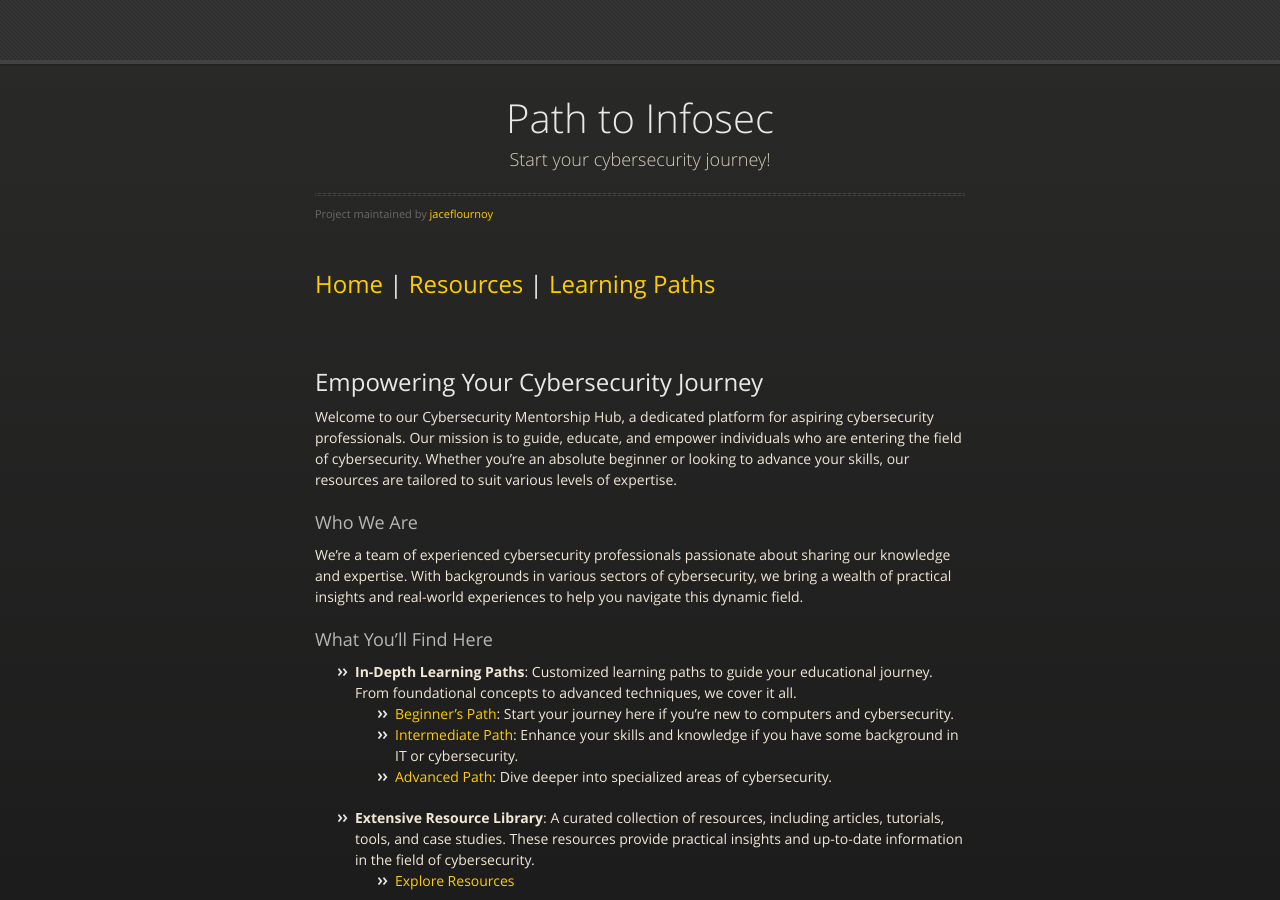
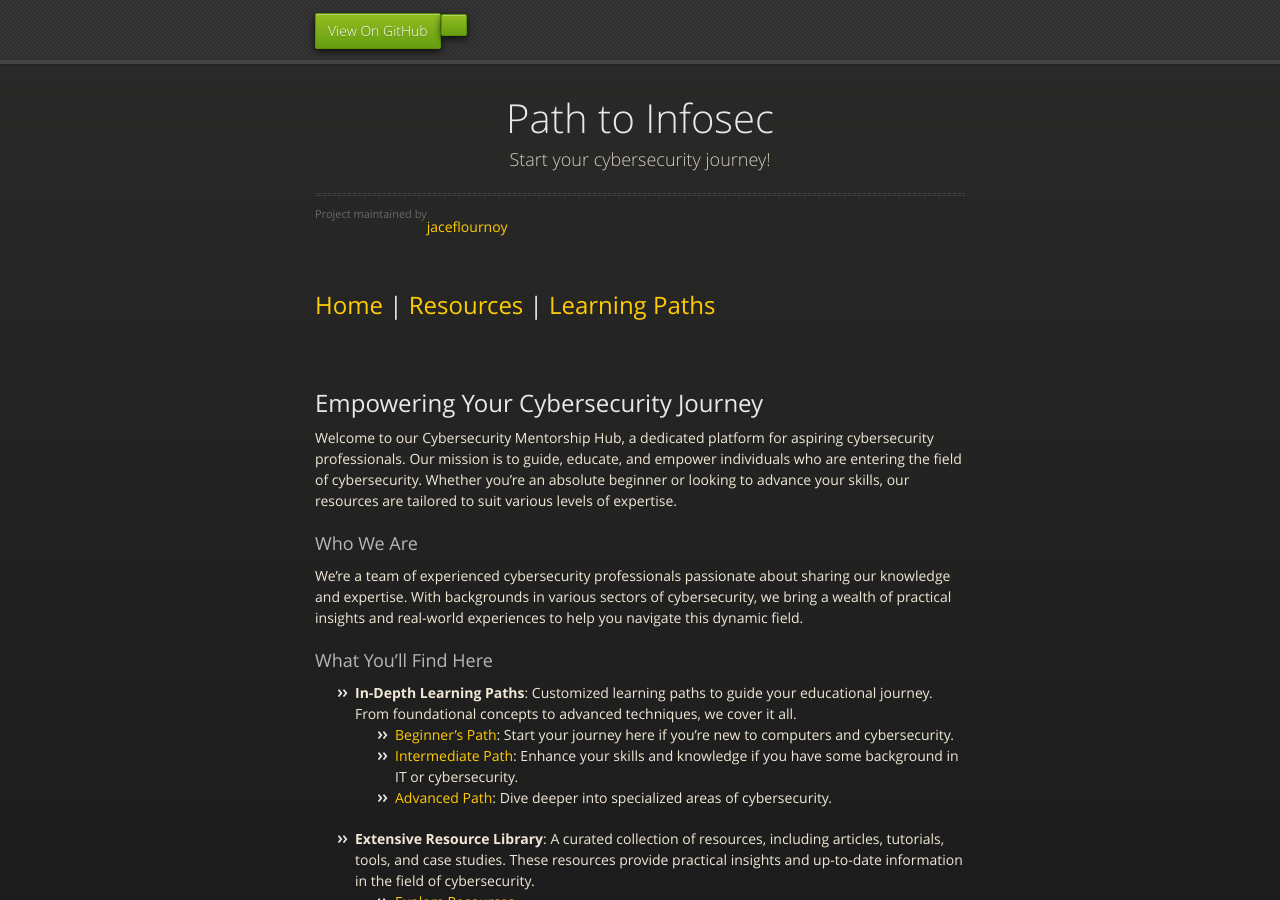
Before and after one commit to jaceflournoy/jaceflournoy.github.io, a Jekyll site: the page built from index.md, in a window 1280 px wide and 900 px high. Built offline with Jekyll 4.4.1, drawn with Linux system fonts in a browser that asks for light colours; our own code applies the rules of GitHub Pages for plain Markdown files.

Commit message:
test nav bar

```diff
--- a/_layouts/default.html
+++ b/_layouts/default.html
@@ -19,7 +19,7 @@
   </head>
   <body>
       <div id="header">
-        <!-- <nav>
+        <nav>
           <ul>
             <li class="fork"><a href="{{ site.github.repository_url }}">View On GitHub</a></li>
             {% if site.show_downloads %}
@@ -27,8 +27,9 @@
               <li class="downloads"><a href="{{ site.github.tar_url }}">TAR</a></li>
               <li class="title">DOWNLOADS</li>
             {% endif %}
+            <li class="fork"><a href="/home"</li>
           </ul>
-        </nav> -->
+        </nav>
       </div><!-- end header -->
 
     <div class="wrapper">
```
